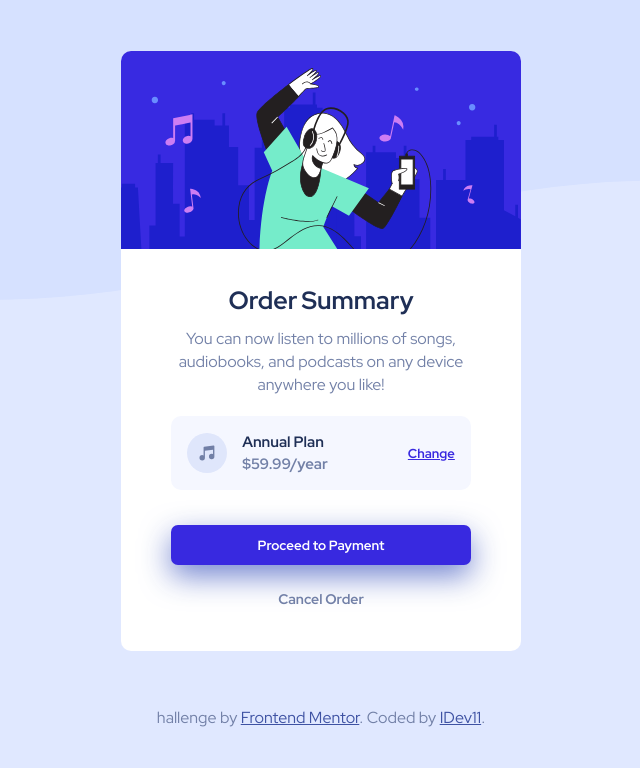
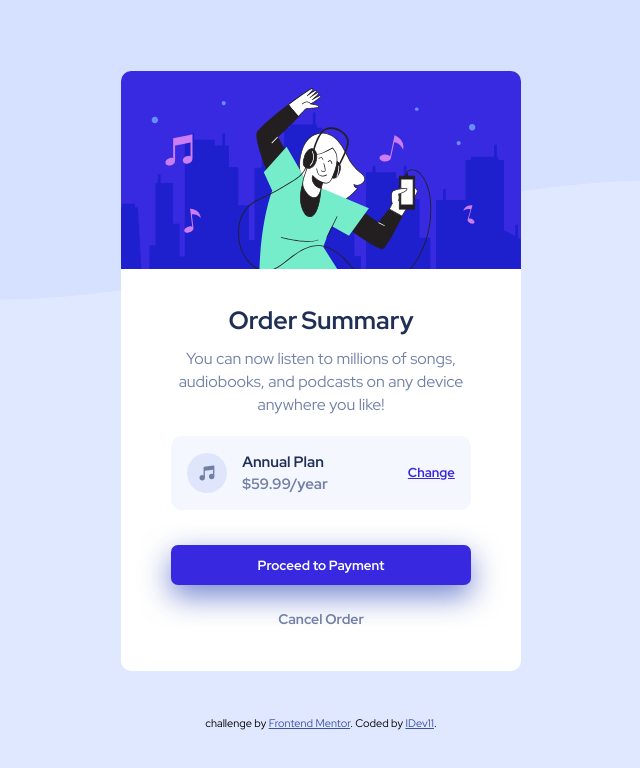
Before and after one commit to IDev11/order-summary-component, a plain HTML site: page index.html in a window 1280 px wide. Shown: the whole page, without its empty margins (319-959 px from the left). Drawn offline with Linux system fonts and the light colour scheme.

Commit message:
setting things up

```diff
--- a/index.html
+++ b/index.html
@@ -35,8 +35,8 @@
     </div>
   </div>
   <div class="attribution">
-    <p>hallenge by <a href="https://www.frontendmentor.io?ref=challenge" target="_blank">Frontend Mentor</a>.
-    Coded by <a href="https://www.frontendmentor.io/profile/IDev11">IDev11</a>.</p>
+    challenge by <a href="https://www.frontendmentor.io?ref=challenge" target="_blank">Frontend Mentor</a>.
+    Coded by <a href="https://www.frontendmentor.io/profile/IDev11">IDev11</a>.
   </div>
 </body>
 </html>
```
